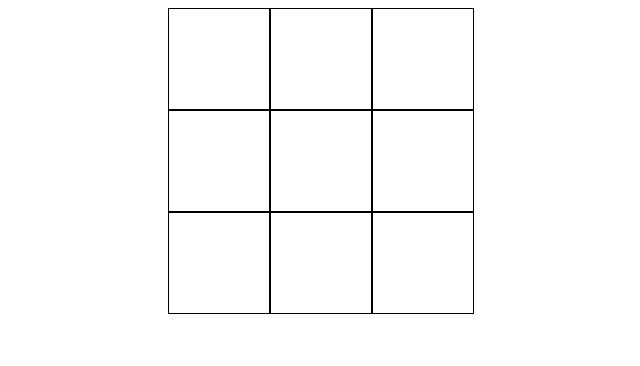
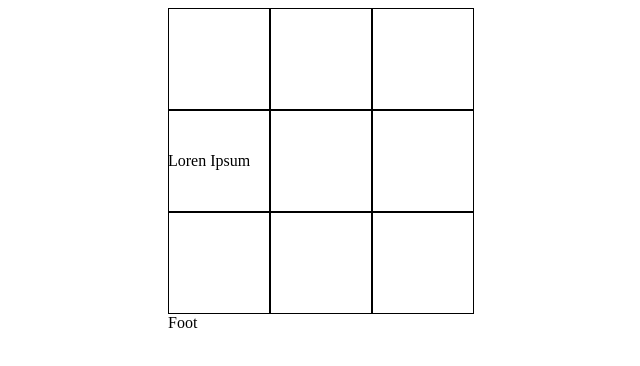
Before and after one commit to berteng90/Tic-Tac-Toe, a plain HTML site: page index.html in a window 1280 px wide. Shown: the whole page, without its empty margins (319-959 px from the left). Drawn offline with Linux system fonts and the light colour scheme.

Commit message:
Update UI

```diff
--- a/index.html
+++ b/index.html
@@ -11,8 +11,11 @@
 </head>
 
 <body>
-
-  <div id="game-container" class="game-container"></div>
+  <div class="wrapper">
+    <div id="header">Loren Ipsum</div>
+    <div id="game-container" class="game-container"></div>
+    <div id="footer">Foot</div>
+  </div>
 </body>
 
 </html>
--- a/style.css
+++ b/style.css
@@ -1,4 +1,31 @@
+html,
+body {
+  width: 100;
+  height: 100;
+  padding: 0;
+}
+
+.wrapper {
+  display: grid;
+  grid-template-columns: auto;
+  grid-template-rows: auto;
+  justify-content: center;
+  align-items: center;
+}
+
+#header {
+  grid-column: 2/3;
+  grid-row: 1/3;
+}
+
+#footer {
+  grid-column: 2/3;
+  grid-row: 3/3
+}
+
 .game-container {
+  grid-column: 2/2;
+  grid-row: 2/2;
   display: flex;
   flex-direction: column;
   flex-wrap: wrap;
```
